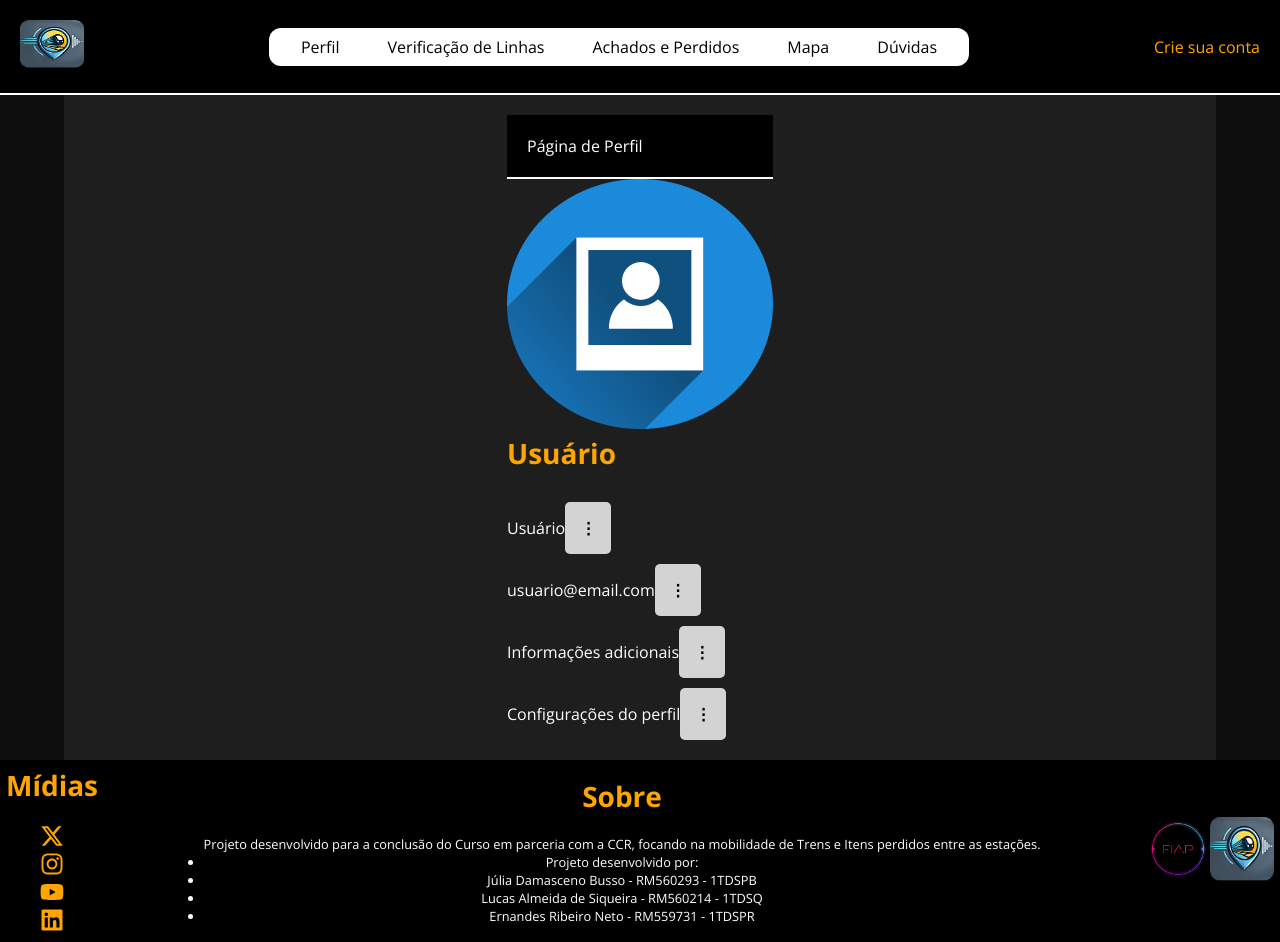
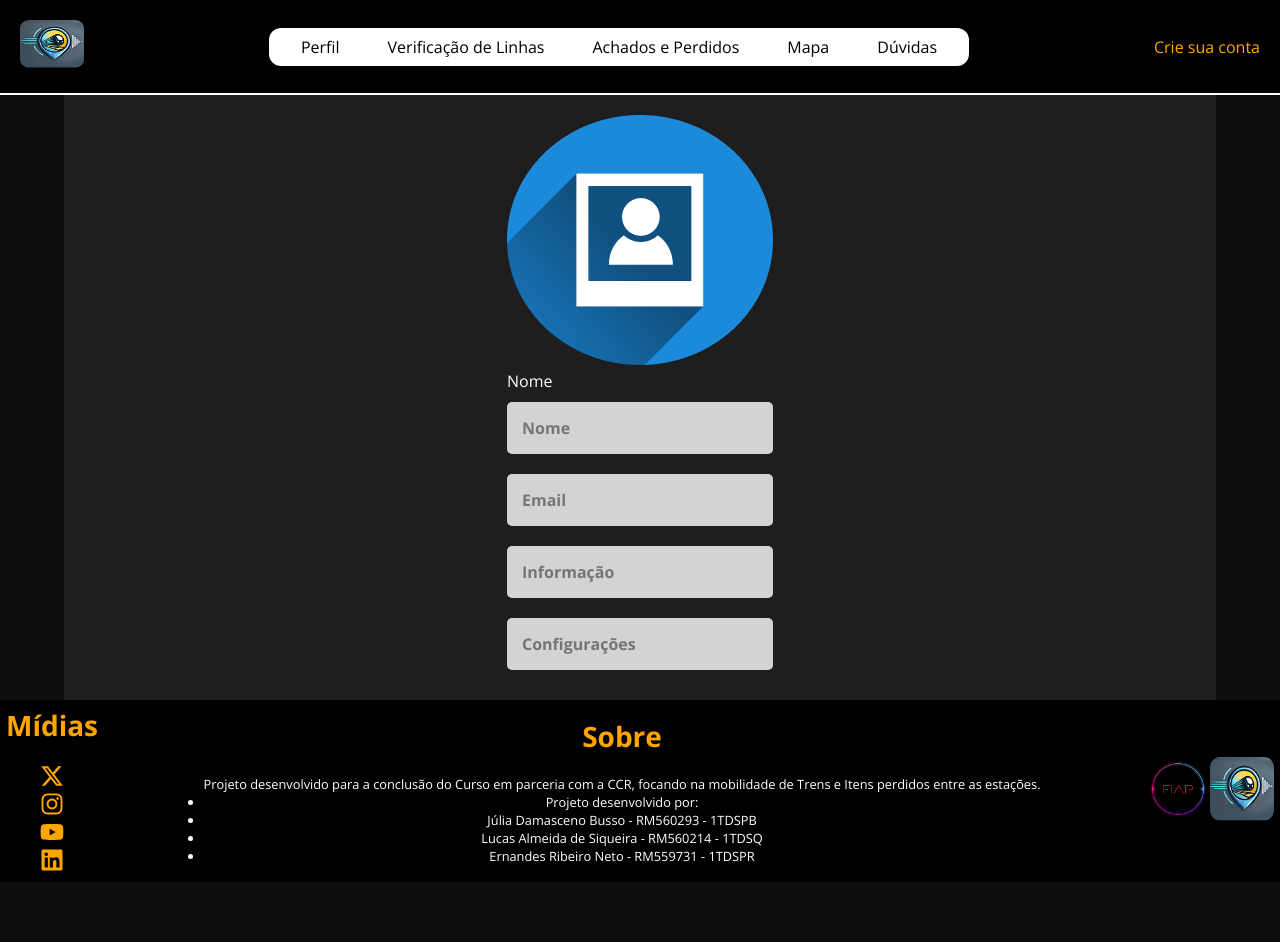
Before and after one commit to Transporte-Inteligente-1TDSPB-2024/FrontEnd, a Next.js app in the folder nostrilhos/: page /Perfil in a window 1280 px wide. After the commit the page ends 882 px from the top, so only its background shows below. Built offline with nearby package versions, Linux system fonts and the light colour scheme.

Commit message:
Trabalho terminado

```diff
--- a/nostrilhos/src/app/Perfil/page.tsx
+++ b/nostrilhos/src/app/Perfil/page.tsx
@@ -3,61 +3,40 @@ import Image from "next/image";
 import perfil from "@/img/perfil.png";
 import { useState } from "react";
 
-type ProfileFields = "name" | "email" | "info" | "settings";
+export default function ProfileCard() {
+  const [formData, setFormData] = useState({
+    nome: "",
+    email: "",
+    informação: "",
+    configurações: "",
+  });
 
-const initialProfile: Record<ProfileFields, string> = {
-  name: "Usuário",
-  email: "usuario@email.com",
-  info: "Informações adicionais",
-  settings: "Configurações do perfil",
-};
-
-export default function Profile() {
-  const [profile, setProfile] = useState(initialProfile);
-  const [editField, setEditField] = useState<ProfileFields | null>(null);
-  const [tempValue, setTempValue] = useState("");
-
-  const handleEdit = (field: ProfileFields) => {
-    setEditField(field);
-    setTempValue(profile[field] ?? "");
-  };
-
-  const handleSave = () => {
-    if (editField) {
-      setProfile({ ...profile, [editField]: tempValue });
-      setEditField(null);
-    }
+  const handleChange = (e) => {
+    setFormData({ ...formData, [e.target.name]: e.target.value });
   };
 
   return (
-    <div className="bg-black text-white min-h-screen flex flex-col items-center p-6">
-      <header className="bg-orange-500 w-full text-center p-4 text-lg font-bold">
-        Página de Perfil
-      </header>
-      <div className="mt-6 text-center">
-        <Image src={perfil} alt="Imagem 01" width={266} height={250}className="w-24 h-24 rounded-full mx-auto" />
+    <div className="flex flex-col items-center bg-gray-900 text-white min-h-screen p-10">
+      {/* Imagem do perfil */}
+      <div className="relative">
+        <div className="w-32 h-32 bg-blue-500 rounded-full flex items-center justify-center shadow-lg">
+        <Image src={perfil} alt="Mapa dos Trens" className="rounded-lg" width={266} height={250} />
+        </div>
+        <div className="text-center mt-2 bg-gray-700 px-4 py-1 rounded-md">{formData.name || "Nome"}</div>
+      </div>
 
-        <h2 className="mt-2 bg-gray-700 px-3 py-1 rounded inline-block">{profile.name}</h2>
-      </div>
-      <div className="mt-6 w-full max-w-md">
-        {Object.keys(profile).map((field) => (
-          <div key={field} className="flex items-center justify-between bg-gray-300 p-3 my-2 rounded">
-            {editField === field ? (
-              <input
-                type="text"
-                className="w-full p-1 text-black"
-                value={tempValue ?? ""}
-                onChange={(e) => setTempValue(e.target.value)}
-              />
-            ) : (
-              <span className="flex-grow">{profile[field] ?? "Não definido"}</span>
-            )}
-            <button
-              className="bg-gray-700 text-white px-3 py-1 rounded ml-2 flex items-center justify-center w-10 h-10"
-              onClick={() => (editField === field ? handleSave() : handleEdit(field))}
-            >
-              {editField === field ? "✔" : "⋮"}
-            </button>
+      {/* Formulário de Informações */}
+      <div className="mt-6 w-full max-w-md space-y-4">
+        {Object.keys(formData).map((key, index) => (
+          <div key={index} className="flex items-center justify-between bg-gray-300 text-black px-4 py-2 rounded-md">
+            <input
+              type="text"
+              name={key}
+              value={formData[key] || ""} /*Se nem o chatgt arrumou isso com eu tentando 15x, eu aceito tirar uma nota mais baixa por causa dessa coisa */
+              onChange={handleChange}
+              className="bg-transparent w-full outline-none"
+              placeholder={key.charAt(0).toUpperCase() + key.slice(1)}
+            />
           </div>
         ))}
       </div>
--- a/nostrilhos/src/app/page.tsx
+++ b/nostrilhos/src/app/page.tsx
@@ -76,9 +76,9 @@ export default function Home() {
           <Image src={imgpage3} alt="Pés em um trilho de trem" className="rounded-lg" width={220} height={146}  />
             <h3 className="font-semibold">Você não está sozinho</h3>
             <p>Se você está passando por um momento difícil e sente que não há saída, por favor, saiba que você não está sozinho.
-            As linhas de trem não são a solução. Sua vida tem valor, e há esperança mesmo nos dias mais escuros. O que você sente agora não define seu futuro.
+            As linhas de trem não são a solução. Sua vida tem valor, e há esperança mesmo nos dias mais escuros. O que você sente agora não define seu futuro.</p>
 
-           <p> Ligue para o CVV (Centro de prevenção à Vida): 188</p></p>
+           <p> Ligue para o CVV (Centro de prevenção à Vida): 188</p>
           </div>
         </div>
       </section>
```
